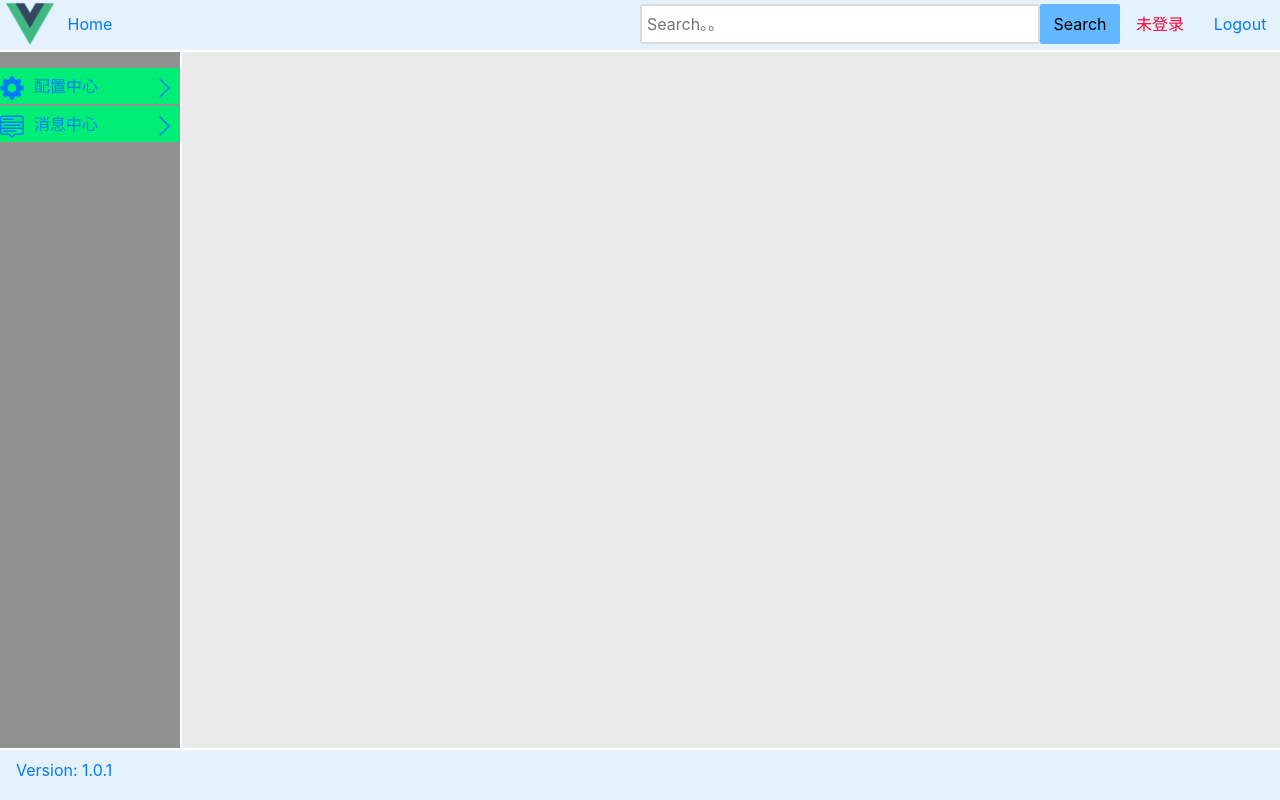
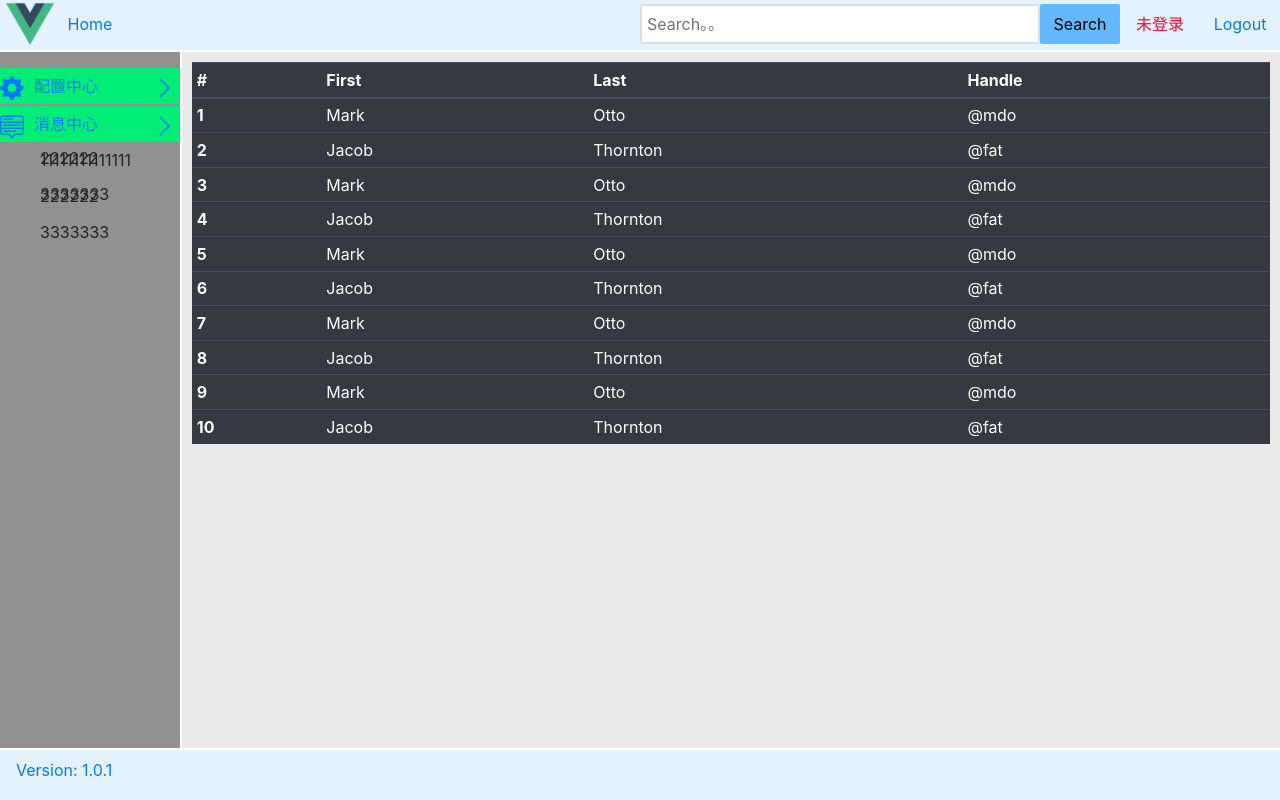
Before and after one commit to doom2020/vue-flask-web, a Vue app: page /home in a window 1280 px wide. Built offline with nearby package versions, Linux system fonts and the light colour scheme.

Commit message:
菜单栏从home抽离,逻辑优化

```diff
--- a/src/components/SideBar.vue
+++ b/src/components/SideBar.vue
@@ -2,8 +2,8 @@
   <div class="sideBar">
     <div>
       <ul class="ul_style">
-        <li v-for="(item, index) in firstMenuList" :key="index" class="firstMenu">
-          <a href="#" @click.prevent="sendMsgToHome">
+        <li v-for="(item, index) in firstMenuList" :key="index" class="firstMenu" @click="sendMsgToHome(item, index)">
+          <a href="#">
             <span>
               <svg width="1.5em" height="1.5em" viewBox="0 0 16 16" :class="item.classIconLeft" fill="currentColor" xmlns="http://www.w3.org/2000/svg">
                 <path fill-rule="evenodd" :d="item.dIconLeft"/>
@@ -16,6 +16,11 @@
               </svg>
             </span>
           </a>
+          <ul>
+            <li>11111111111111</li>
+            <li>222222</li>
+            <li>3333333</li>
+          </ul>
         </li>
       </ul>
     </div>
@@ -23,22 +28,55 @@
 </template>
 
 <script>
+import { reactive, toRefs } from 'vue'
 export default {
   name: 'SideBar',
   emits: ['listen-side-bar'],
   props: {
-    firstMenuList: Array,
+    // firstMenuList: Array,
     myMessage: String
   },
   setup(props, { emit }) {
-    console.log('home send sideBar: ', props.firstMenuList)
     console.log('home send sideBar:', props.myMessage)
-    const sendMsgToHome = () => {
+    const state = reactive({
+      firstMenuList: [
+        {
+          name: '配置中心',
+          classIconLeft: 'bi bi-gear-fill',
+          dIconLeft: 'M9.405 1.05c-.413-1.4-2.397-1.4-2.81 0l-.1.34a1.464 1.464 0 0 1-2.105.872l-.31-.17c-1.283-.698-2.686.705-1.987 1.987l.169.311c.446.82.023 1.841-.872 2.105l-.34.1c-1.4.413-1.4 2.397 0 2.81l.34.1a1.464 1.464 0 0 1 .872 2.105l-.17.31c-.698 1.283.705 2.686 1.987 1.987l.311-.169a1.464 1.464 0 0 1 2.105.872l.1.34c.413 1.4 2.397 1.4 2.81 0l.1-.34a1.464 1.464 0 0 1 2.105-.872l.31.17c1.283.698 2.686-.705 1.987-1.987l-.169-.311a1.464 1.464 0 0 1 .872-2.105l.34-.1c1.4-.413 1.4-2.397 0-2.81l-.34-.1a1.464 1.464 0 0 1-.872-2.105l.17-.31c.698-1.283-.705-2.686-1.987-1.987l-.311.169a1.464 1.464 0 0 1-2.105-.872l-.1-.34zM8 10.93a2.929 2.929 0 1 0 0-5.86 2.929 2.929 0 0 0 0 5.858z',
+          classIconRight: 'bi bi-chevron-double-right',
+          dIconRight: 'M3.646 1.646a.5.5 0 0 1 .708 0l6 6a.5.5 0 0 1 0 .708l-6 6a.5.5 0 0 1-.708-.708L9.293 8 3.646 2.354a.5.5 0 0 1 0-.708z',
+          current: false
+        },
+        {
+          name: '消息中心',
+          classIconLeft: 'bi bi-menu-up',
+          dIconLeft: 'M7.646 15.854a.5.5 0 0 0 .708 0L10.207 14H14a2 2 0 0 0 2-2V3a2 2 0 0 0-2-2H2a2 2 0 0 0-2 2v9a2 2 0 0 0 2 2h3.793l1.853 1.854zM1 9V6h14v3H1zm14 1v2a1 1 0 0 1-1 1h-3.793a1 1 0 0 0-.707.293l-1.5 1.5-1.5-1.5A1 1 0 0 0 5.793 13H2a1 1 0 0 1-1-1v-2h14zm0-5H1V3a1 1 0 0 1 1-1h12a1 1 0 0 1 1 1v2zM2 11.5a.5.5 0 0 0 .5.5h8a.5.5 0 0 0 0-1h-8a.5.5 0 0 0-.5.5zm0-4a.5.5 0 0 0 .5.5h11a.5.5 0 0 0 0-1h-11a.5.5 0 0 0-.5.5zm0-4a.5.5 0 0 0 .5.5h6a.5.5 0 0 0 0-1h-6a.5.5 0 0 0-.5.5z',
+          classIconRight: 'bi bi-menu-up',
+          dIconRight: 'M3.646 1.646a.5.5 0 0 1 .708 0l6 6a.5.5 0 0 1 0 .708l-6 6a.5.5 0 0 1-.708-.708L9.293 8 3.646 2.354a.5.5 0 0 1 0-.708z',
+          current: false
+        }
+      ]
+    })
+    const sendMsgToHome = (item, index) => {
+      if (!item.current) {
+        item.dIconRight = 'M1.646 4.646a.5.5 0 0 1 .708 0L8 10.293l5.646-5.647a.5.5 0 0 1 .708.708l-6 6a.5.5 0 0 1-.708 0l-6-6a.5.5 0 0 1 0-.708z'
+        item.current = true
+      } else {
+        item.dIconRight = 'M3.646 1.646a.5.5 0 0 1 .708 0l6 6a.5.5 0 0 1 0 .708l-6 6a.5.5 0 0 1-.708-.708L9.293 8 3.646 2.354a.5.5 0 0 1 0-.708z'
+        item.current = false
+      }
+      console.log(state.firstMenuList)
+      state.firstMenuList.forEach((item1, index1) => {
+        if (!item1.current) {
+          item1.dIconRight = 'M3.646 1.646a.5.5 0 0 1 .708 0l6 6a.5.5 0 0 1 0 .708l-6 6a.5.5 0 0 1-.708-.708L9.293 8 3.646 2.354a.5.5 0 0 1 0-.708z'
+        }
+      })
       console.log('send message')
       emit('listen-side-bar', { name: 'sideBar', msg: 'hello' })
     }
     return {
-      sendMsgToHome
+      ...toRefs(state), sendMsgToHome
     }
   }
 }
--- a/src/views/Home.vue
+++ b/src/views/Home.vue
@@ -5,9 +5,30 @@
         <head-nav-bar></head-nav-bar>
       </div>
       <div class="side_bar">
-        <side-bar :my-message="myMessage" :first-menu-list="firstMenuList" @listen-side-bar="handlerSideBarMsg"></side-bar>
+        <side-bar :my-message="myMessage" @listen-side-bar="handlerSideBarMsg"></side-bar>
       </div>
-      <div class="main"></div>
+      <div class="main">
+        <div class="table_data">
+          <table class="table table-sm table-dark">
+            <thead>
+              <tr>
+                <th scope="col">#</th>
+                <th scope="col">First</th>
+                <th scope="col">Last</th>
+                <th scope="col">Handle</th>
+              </tr>
+            </thead>
+            <tbody>
+              <tr v-for="(item, index) in tableDatas" :key="index">
+                <th scope="row">{{ item.id }}</th>
+                <td>{{ item.first }}</td>
+                <td>{{ item.last }}</td>
+                <td>{{ item.handler }}</td>
+              </tr>
+            </tbody>
+          </table>
+        </div>
+      </div>
       <div class="footer">
         <foot-nav-bar :my-message="myMessage" @listen-footer-bar="handlerFooterNavBarMsg"></foot-nav-bar>
       </div>
@@ -35,23 +56,19 @@ export default {
       console.log('get message from footer: ', args.name, args.msg)
     }
     const state = reactive({
-      firstMenuList: [
-        {
-          name: '配置中心',
-          classIconLeft: 'bi bi-gear-fill',
-          dIconLeft: 'M9.405 1.05c-.413-1.4-2.397-1.4-2.81 0l-.1.34a1.464 1.464 0 0 1-2.105.872l-.31-.17c-1.283-.698-2.686.705-1.987 1.987l.169.311c.446.82.023 1.841-.872 2.105l-.34.1c-1.4.413-1.4 2.397 0 2.81l.34.1a1.464 1.464 0 0 1 .872 2.105l-.17.31c-.698 1.283.705 2.686 1.987 1.987l.311-.169a1.464 1.464 0 0 1 2.105.872l.1.34c.413 1.4 2.397 1.4 2.81 0l.1-.34a1.464 1.464 0 0 1 2.105-.872l.31.17c1.283.698 2.686-.705 1.987-1.987l-.169-.311a1.464 1.464 0 0 1 .872-2.105l.34-.1c1.4-.413 1.4-2.397 0-2.81l-.34-.1a1.464 1.464 0 0 1-.872-2.105l.17-.31c.698-1.283-.705-2.686-1.987-1.987l-.311.169a1.464 1.464 0 0 1-2.105-.872l-.1-.34zM8 10.93a2.929 2.929 0 1 0 0-5.86 2.929 2.929 0 0 0 0 5.858z',
-          classIconRight: 'bi bi-chevron-double-right',
-          dIconRight: 'M3.646 1.646a.5.5 0 0 1 .708 0l6 6a.5.5 0 0 1 0 .708l-6 6a.5.5 0 0 1-.708-.708L9.293 8 3.646 2.354a.5.5 0 0 1 0-.708z'
-        },
-        {
-          name: '消息中心',
-          classIconLeft: 'bi bi-menu-up',
-          dIconLeft: 'M7.646 15.854a.5.5 0 0 0 .708 0L10.207 14H14a2 2 0 0 0 2-2V3a2 2 0 0 0-2-2H2a2 2 0 0 0-2 2v9a2 2 0 0 0 2 2h3.793l1.853 1.854zM1 9V6h14v3H1zm14 1v2a1 1 0 0 1-1 1h-3.793a1 1 0 0 0-.707.293l-1.5 1.5-1.5-1.5A1 1 0 0 0 5.793 13H2a1 1 0 0 1-1-1v-2h14zm0-5H1V3a1 1 0 0 1 1-1h12a1 1 0 0 1 1 1v2zM2 11.5a.5.5 0 0 0 .5.5h8a.5.5 0 0 0 0-1h-8a.5.5 0 0 0-.5.5zm0-4a.5.5 0 0 0 .5.5h11a.5.5 0 0 0 0-1h-11a.5.5 0 0 0-.5.5zm0-4a.5.5 0 0 0 .5.5h6a.5.5 0 0 0 0-1h-6a.5.5 0 0 0-.5.5z',
-          classIconRight: 'bi bi-menu-up',
-          dIconRight: 'M3.646 1.646a.5.5 0 0 1 .708 0l6 6a.5.5 0 0 1 0 .708l-6 6a.5.5 0 0 1-.708-.708L9.293 8 3.646 2.354a.5.5 0 0 1 0-.708z'
-        }
-      ],
-      myMessage: 'i is father components'
+      myMessage: 'i is father components',
+      tableDatas: [
+        { id: 1, first: 'Mark', last: 'Otto', handler: '@mdo' },
+        { id: 2, first: 'Jacob', last: 'Thornton', handler: '@fat' },
+        { id: 3, first: 'Mark', last: 'Otto', handler: '@mdo' },
+        { id: 4, first: 'Jacob', last: 'Thornton', handler: '@fat' },
+        { id: 5, first: 'Mark', last: 'Otto', handler: '@mdo' },
+        { id: 6, first: 'Jacob', last: 'Thornton', handler: '@fat' },
+        { id: 7, first: 'Mark', last: 'Otto', handler: '@mdo' },
+        { id: 8, first: 'Jacob', last: 'Thornton', handler: '@fat' },
+        { id: 9, first: 'Mark', last: 'Otto', handler: '@mdo' },
+        { id: 10, first: 'Jacob', last: 'Thornton', handler: '@fat' }
+      ]
     })
     return {
       ...toRefs(state), handlerSideBarMsg, handlerFooterNavBarMsg
@@ -95,6 +112,9 @@ export default {
     left: 182px;
     background-color: #EAEAEA;
   }
+  .table_data {
+    padding: 10px;
+  }
   .footer {
     position: fixed;
     left: 0;
--- a/src/views/config/Config.vue
+++ b/src/views/config/ConfigMng.vue
@@ -4,7 +4,7 @@
 
 <script>
 export default {
-  name: 'Config',
+  name: 'ConfigMng',
   emits: [''],
   props: {
 
--- a/src/views/message/Message.vue
+++ b/src/views/message/MessageMng.vue
@@ -4,7 +4,7 @@
 
 <script>
 export default {
-    name: 'Message',
+    name: 'MessageMng',
     emits: [],
     props: {},
     setup(props, { emit }) {
```
